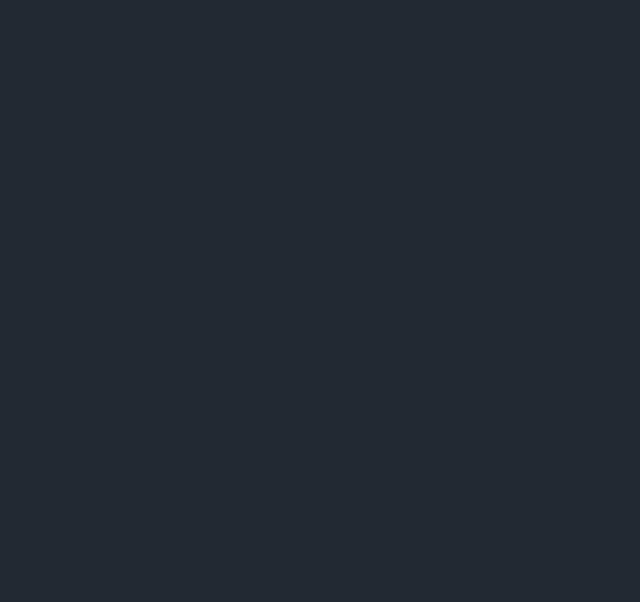
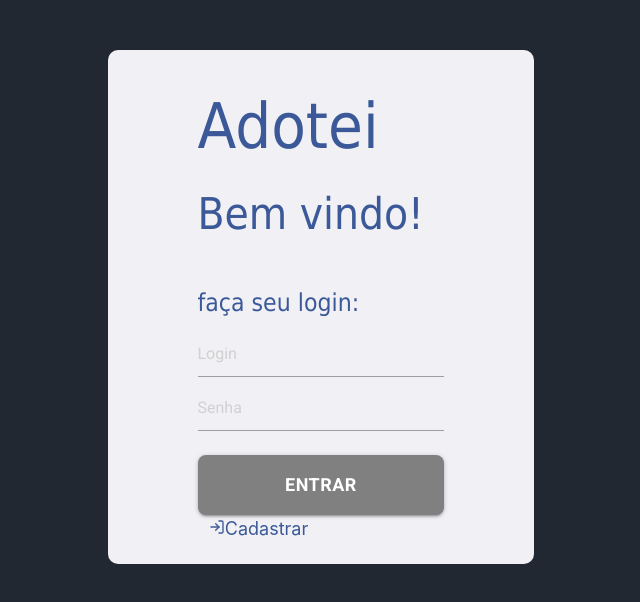
Before and after one commit to Angu-chuleta/adotei, a React (Create React App) app in the folder web/: page /login in a window 1280 px wide. Shown: the top 602 px of the page, without its empty margins (319-959 px from the left). Built offline with nearby package versions, Linux system fonts and the light colour scheme.

Commit message:
Tela de login

```diff
--- /dev/null
+++ b/web/src/pages/login/login.css
@@ -0,0 +1,61 @@
+.login-container {
+    /* position: absolute; */
+    margin-top: 50px;
+    background-color: #f0f0f5;
+
+    border-radius: 10px 10px 10px 10px;
+  }
+  form input {
+    color: #3b5998;
+  }
+  #erro {
+    color: #dd4b39;
+  }
+  #adotei {
+    font-family: "Tahoma";
+
+    color: #3b5998;
+  }
+  #bemvindo {
+    font-family: "Tahoma";
+
+    color: #3b5998;
+  }
+  #textologin {
+    font-family: "Tahoma";
+    margin-top: 50px;
+    color: #3b5998;
+  }
+  #cadastro {
+    align-self: center;
+    font-size: large;
+    color: #3b5998;
+  }
+  /* Style all font awesome icons */
+  .fa {
+    padding: 20px;
+    font-size: 30px;
+    width: 171px;
+    text-align: center;
+    text-decoration: none;
+    margin: 5px 2px;
+    border-radius: 10px 10px 10px 10px;
+  }
+
+  /* Add a hover effect if you want */
+  .fa:hover {
+    opacity: 0.7;
+  }
+
+  /* Set a specific color for each brand */
+
+  /* Facebook */
+  .fa-facebook {
+    background: #3b5998;
+    color: white;
+  }
+
+  .fa-google {
+    background: #dd4b39;
+    color: white;
+  }
--- /dev/null
+++ b/web/src/pages/login/login.jsx
@@ -0,0 +1,71 @@
+import React, { useState, useEffect } from "react";
+import "./login.css";
+import { Link, useHistory } from "react-router-dom";
+import { FiLogIn } from "react-icons/fi";
+
+export default function Login() {
+  const history = useHistory();
+  const [username, setLogin] = useState("");
+  const [password, setSenha] = useState("");
+  const [load, setload] = useState(false);
+  const [FildErro, setFildErro] = useState(false);
+  const [UserPass, setUserPass] = useState(false);
+
+  return (
+    <div className="row">
+      <div className="login-container col s12 m8 offset-m2 l6 offset-l3 xl4 offset-xl4">
+        <section className="form col s8 offset-s2">
+          <form onSubmit={()=>{}}>
+            <h1 id="adotei">Adotei</h1>
+
+            <h3 id="bemvindo">Bem vindo!</h3>
+
+            <h5 id="textologin">faça seu login:</h5>
+            {UserPass ? (
+              <span id="erro">Usuário ou Senha incorreto</span>
+            ) : (
+              <p></p>
+            )}
+            <input
+              placeholder="Login"
+              value={username}
+              onChange={(e) => setLogin(e.target.value)}
+            ></input>
+            {FildErro ? <span id="erro">campo obrigatório</span> : null}
+
+            <input
+              placeholder="Senha"
+              type="password"
+              value={password}
+              onChange={(e) => setSenha(e.target.value)}
+            ></input>
+            {FildErro ? <span id="erro">campo obrigatório</span> : null}
+            {!load ? (
+              <button
+                className={"button btn waves-effect waves-light"}
+                type="submit"
+              >
+                Entrar
+              </button>
+            ) : (
+              <div className="progress">
+                <div className="indeterminate"></div>
+              </div>
+            )}
+
+            <Link className="row" to="/">
+              {/* <Link className="fa fa-facebook" to="/adocao"></Link>
+            <Link className="fa fa-google" to="/adocao"></Link> */}
+              <div className="col s12">
+                <FiLogIn size={16} color="#3b5998" />
+                <span id="cadastro">Cadastrar</span>
+              </div>
+            </Link>
+          </form>
+        </section>
+      </div>
+    </div>
+  );
+}
+//flex-direction: column;
+//<button className="button" type='submit'>Entrar</button>
--- a/web/src/routes.jsx
+++ b/web/src/routes.jsx
@@ -1,13 +1,15 @@
 import React from "react";
 import { BrowserRouter, Route, Switch } from "react-router-dom";
-import home from "./pages/home/home";
+import Home from "./pages/home/home";
+import Login from "./pages/login/login";
 
 export default function Routes() {
 
   return (
     <BrowserRouter>
       <Switch>
-        <Route path="/" exact component={home} />
+        <Route path="/" exact component={Home} />
+        <Route path="/login" exact component={Login} />
       </Switch>
     </BrowserRouter>
   );
```
